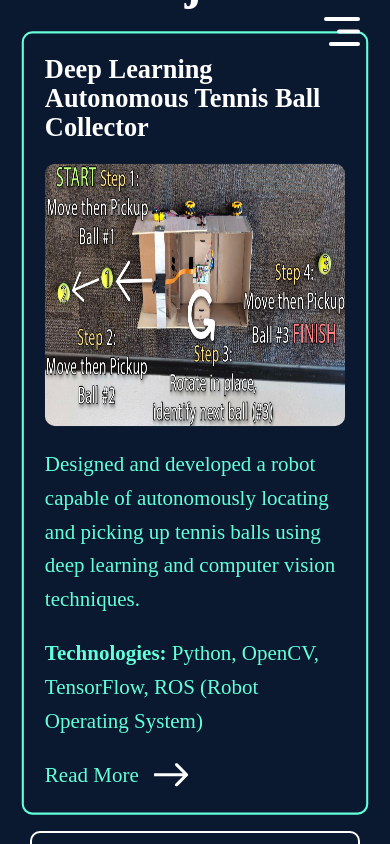
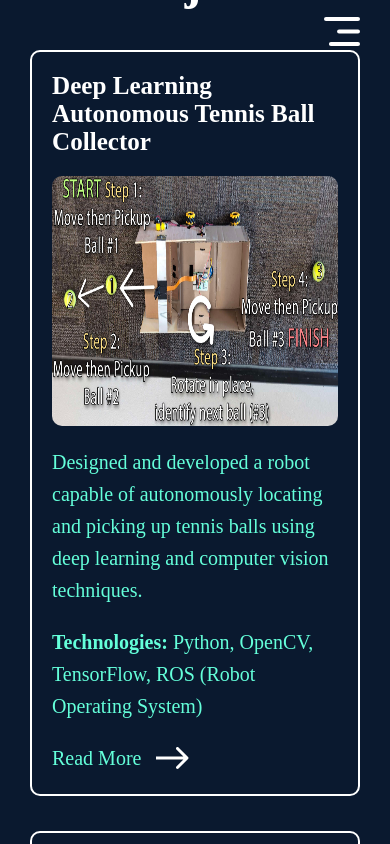
Before and after one commit to edgarf25/personal-website, a React (Vite) app: page / in a window 390 px wide. In both pictures the pointer is over the element 195 px from the left and 2746 px from the top of the page. Shown: the part 2324-3168 px from the top of the page. Built offline with nearby package versions, Linux system fonts and the light colour scheme.

Commit message:
Fixed bug on projects caused by hover effects

```diff
--- a/src/Projects.css
+++ b/src/Projects.css
@@ -107,6 +107,12 @@
         width: 100%;
     }
 
+    .project-card:hover {
+        transform: none;
+        transition: none;
+        border: 2px solid white;
+    }
+
 }
 
 @media (min-width: 769px) and (max-width: 1024px) { /* Tablet styles */
```
